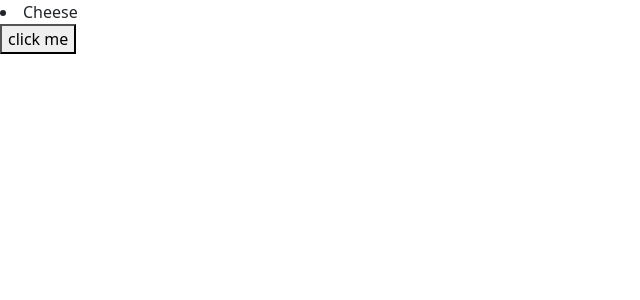
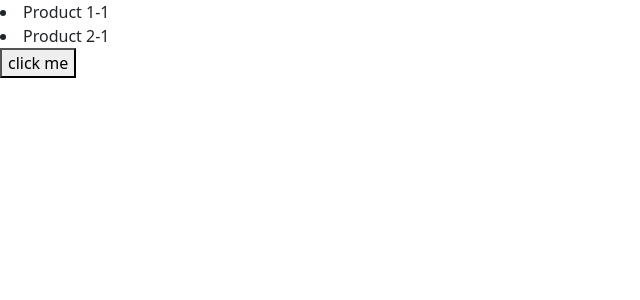
Before and after one commit to elkhvn/react-app-1-course, a React (Vite) app: page / in a window 1280 px wide. Shown: the top 300 px of the page, without its empty margins (0-640 px from the left). Built offline with nearby package versions, Linux system fonts and the light colour scheme.

Commit message:
scnd commit

```diff
--- a/src/App.tsx
+++ b/src/App.tsx
@@ -3,21 +3,29 @@ import { produce } from "immer";
 
 function App() {
   const [game, setGame] = useState({
-    name: "Pepperoni",
-    toppings: ['Cheese']
+    discount: 0.1,
+    items: [
+      { id: 1, title: "Product 1", quantity: 1 },
+      { id: 2, title: "Product 2", quantity: 1 },
+    ],
   });
 
   let handleClick = () => {
     setGame(
       produce((draft) => {
-        draft.toppings.push("Pepperoni")
+        let item = draft.items.find((item) => item.id === 1);
+        item.quantity--;
       })
     );
   };
 
   return (
     <>
-      {game.toppings.map((topping=> <li key={topping}>{topping}</li>))}
+      {game.items.map((item) => (
+        <li key={item.id}>
+          {item.title}-{item.quantity}
+        </li>
+      ))}
       <button onClick={handleClick}>click me</button>
     </>
   );
```
